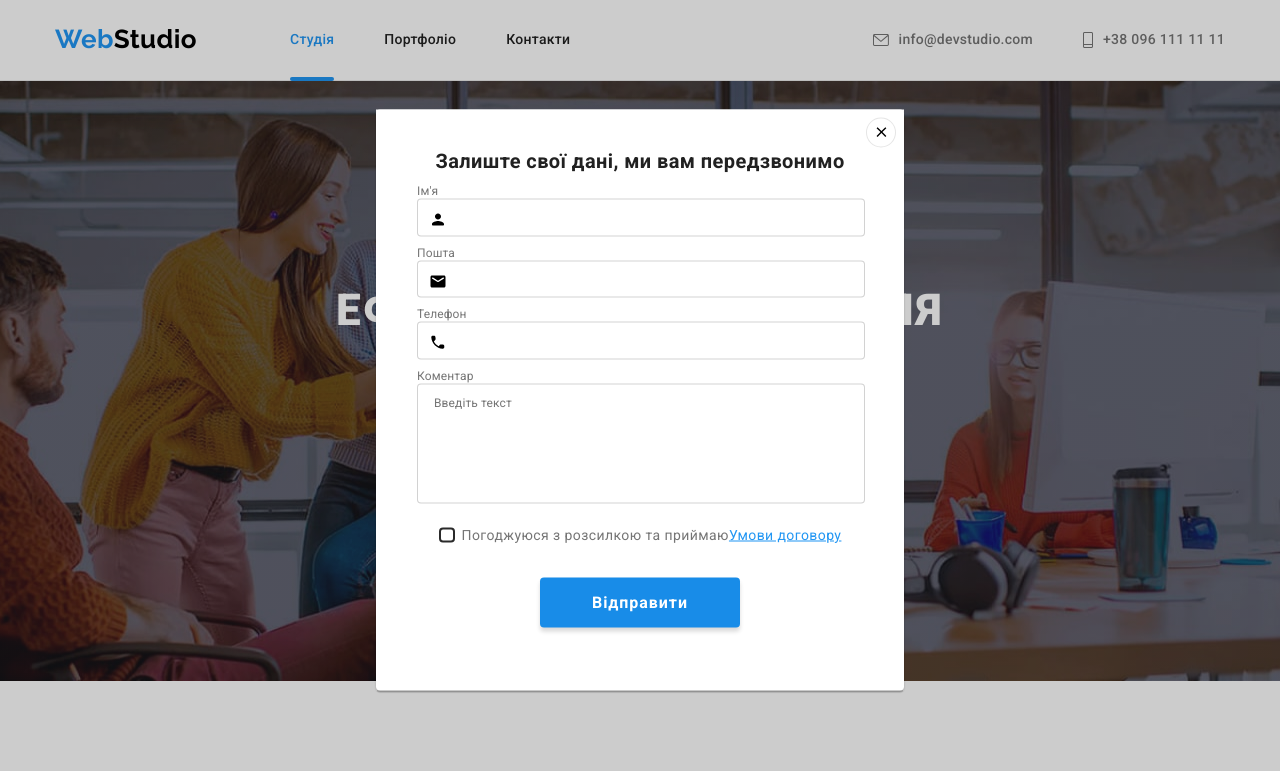
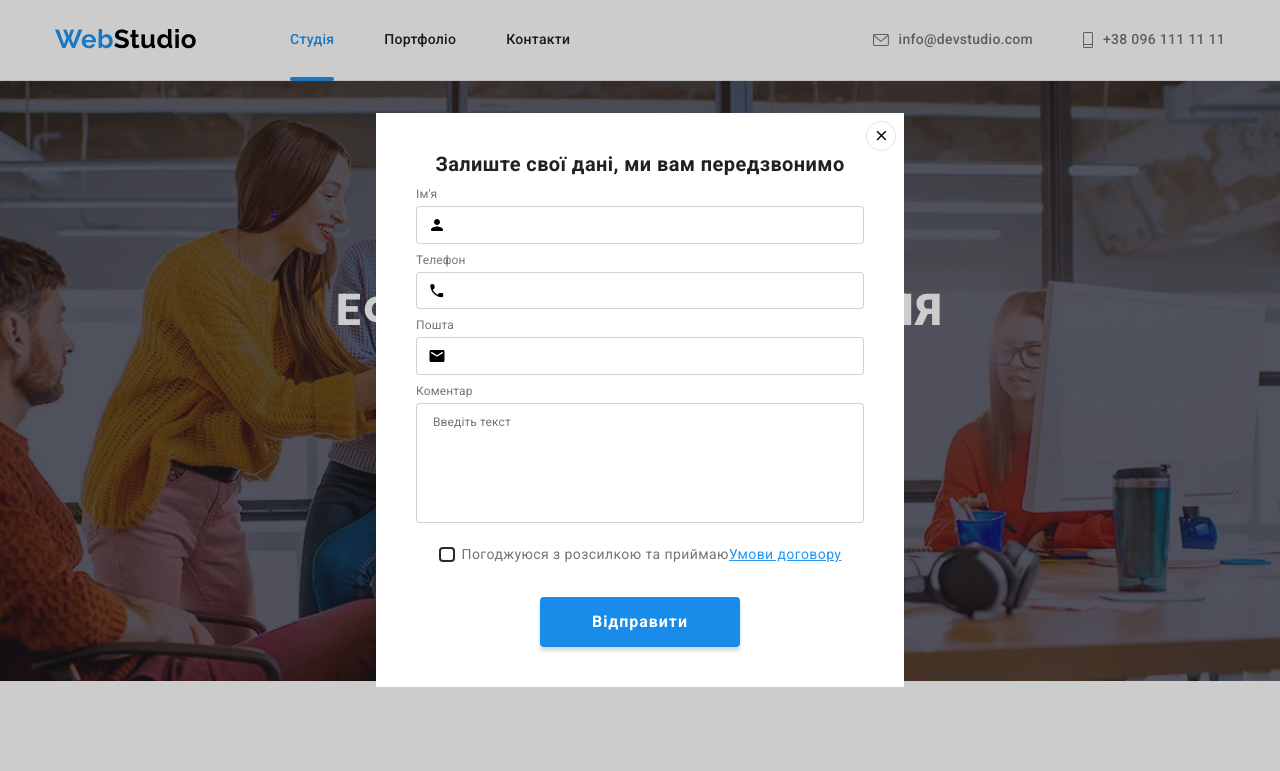
Before and after one commit to Vetik007/goit-markup-hw-06, a plain HTML site: page index.html in a window 1280 px wide. Both pictures are taken after a click on the button "Замовити послугу". Shown: the top 771 px of the page. Drawn offline with nearby package versions, Linux system fonts and the light colour scheme.

Commit message:
виправлено стилі форми

```diff
--- a/css/style.css
+++ b/css/style.css
@@ -270,9 +270,9 @@ img {
   position: absolute;
   top: 50%;
   left: 50%;
+  padding: 40px;
 
   min-width: 528px;
-  min-height: 581px;
   background-color: var(--white-color);
 
   transform: translate(-50%, -50%) scale(1);
@@ -299,8 +299,10 @@ img {
   transition: color 250ms cubic-bezier(0.4, 0, 0.2, 1);
 }
 
-.button-close:hover {
+.button-close:hover,
+.button-close:focus {
   color: var(--accent-text-color);
+  outline: 1px solid rgba(0, 0, 0, 0.1);
 }
 
 .modal-icon {
@@ -308,30 +310,18 @@ img {
   fill: currentColor;
 }
 
-.modal-form {
-  padding: 40px 0;
-  width: 528px;
-  height: 581px;
-  background: var(--white-color);
-  box-shadow: 0px 1px 3px rgba(0, 0, 0, 0.12), 0px 1px 1px rgba(0, 0, 0, 0.14),
-    0px 2px 1px rgba(0, 0, 0, 0.2);
-  border-radius: 4px;
-}
-
 .title-form {
   margin-bottom: 12px;
+  font-weight: 700;
   font-size: 20px;
-  line-height: 23px;
+  line-height: 1.15;
   text-align: center;
 
   color: var(--primary-title-color);
 }
 
-.user-form {
-  display: flex;
-  flex-direction: column;
-  padding: 0 39px 20px 41px;
-  border: none;
+.user-data {
+  margin-bottom: 20px;
 }
 
 .user {
@@ -352,8 +342,12 @@ img {
   margin-bottom: 10px;
 }
 
+.user-label {
+  padding-bottom: 4px;
+}
+
 .user-input {
-  width: 448px;
+  width: 100%;
   padding: 11px 42px;
 
   border: 1px solid rgba(33, 33, 33, 0.2);
@@ -407,7 +401,6 @@ img {
   align-items: center;
   justify-content: center;
   padding-bottom: 30px;
-  font-family: 'Roboto';
   line-height: 1.71;
   color: var(--primary-text-color);
 }
--- a/index.html
+++ b/index.html
@@ -370,39 +370,35 @@
           </button>
 
           <form class="modal-form">
-            <h1 class="title-form">Залиште свої дані, ми вам передзвонимо</h1>
+            <p class="title-form">Залиште свої дані, ми вам передзвонимо</p>
 
-            <div class="user-form">
+            <div class="user-data">
               <label class="user">
-                Ім'я
-                <!-- <span class="user-label">Ім'я</span> -->
+                <span class="user-label">Ім'я</span>
                 <input class="user-input" type="text" name="name" />
                 <svg class="user-icon" width="18" height="18">
                   <use href="./images/icons.svg#icon-person"></use>
                 </svg>
               </label>
 
-              <label class="user"
-                >Пошта
-                <!-- <span class="user-label">Пошта</span> -->
+              <label class="user">
+                <span class="user-label">Телефон</span>
+                <input class="user-input" type="phone" name="phone" />
+                <svg class="user-icon" width="18" height="18">
+                  <use href="./images/icons.svg#icon-phone"></use>
+                </svg>
+              </label>
+
+              <label class="user">
+                <span class="user-label">Пошта</span>
                 <input class="user-input" type="email" name="email" />
                 <svg class="user-icon" width="18" height="18">
                   <use href="./images/icons.svg#icon-email"></use>
                 </svg>
               </label>
 
-              <label class="user"
-                >Телефон
-                <!-- <span class="user-label">Телефон</span> -->
-                <input class="user-input" type="phone" name="phone" />
-                <svg class="user-icon" width="18" height="18">
-                  <use href="./images/icons.svg#icon-phone"></use>
-                </svg>
-              </label>
-
-              <label class="user"
-                >Коментар
-                <!-- <span class="user-label">Коментар</span> -->
+              <label class="user">
+                <span class="user-label">Коментар</span>
                 <textarea
                   class="user-coments"
                   name="coments"
```
